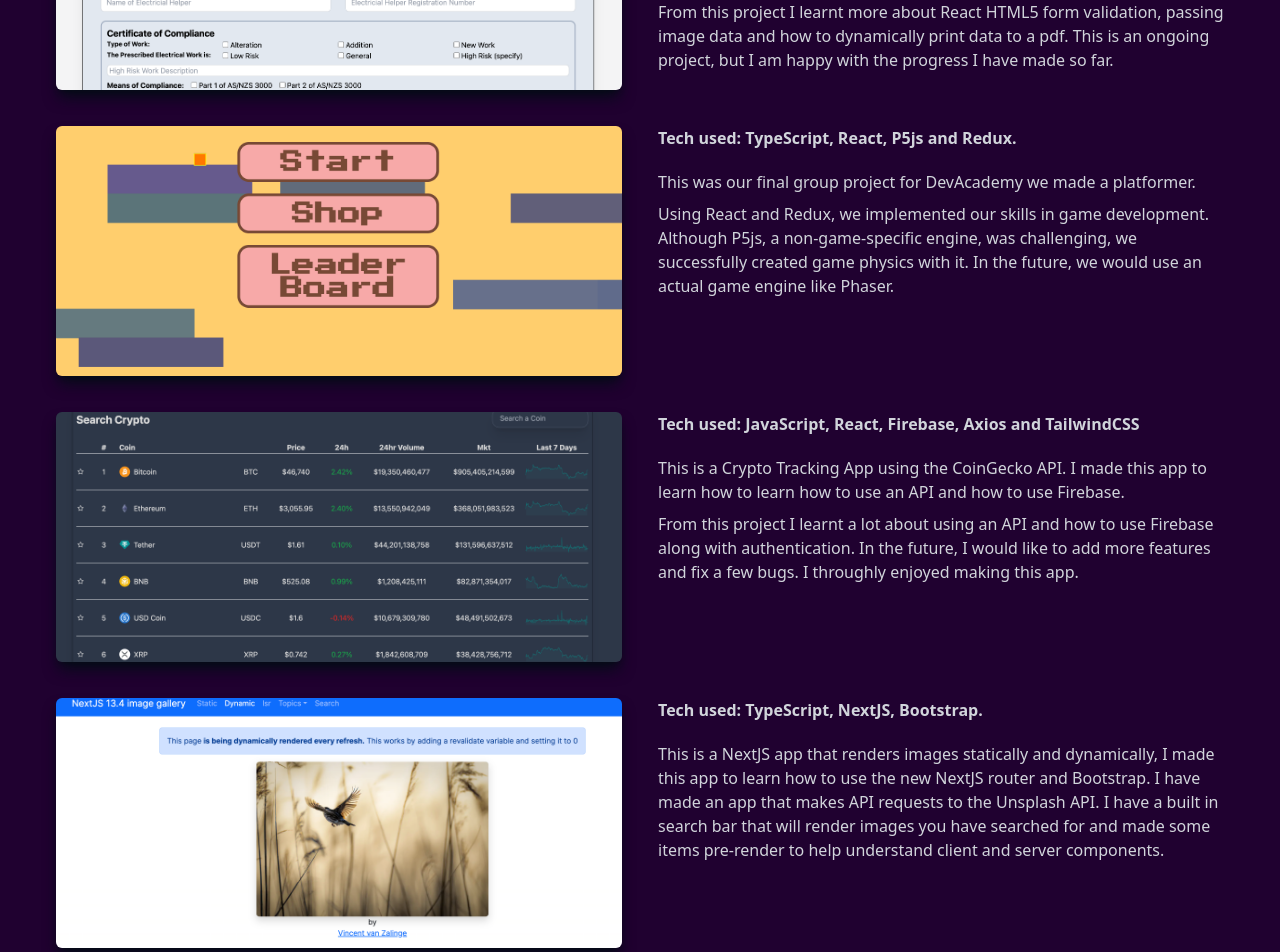
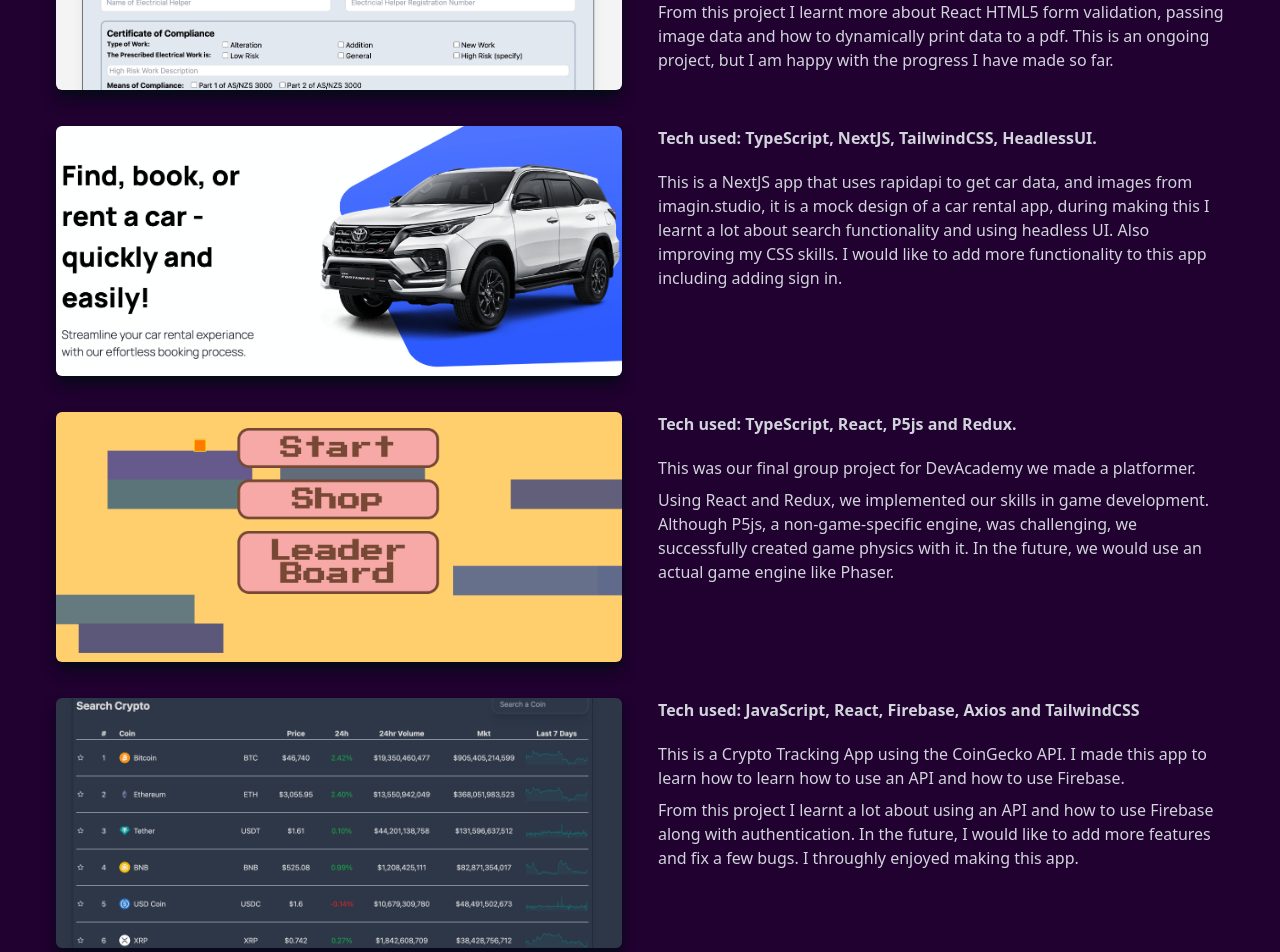
Before and after one commit to pulsarbeam/personal-website, a React (Vite) app: page / in a window 1280 px wide. Shown: the part 2720-3672 px from the top of the page. Built offline with nearby package versions, Linux system fonts and the light colour scheme.

Commit message:
added project

```diff
--- a/src/components/Work.tsx
+++ b/src/components/Work.tsx
@@ -1,6 +1,6 @@
 import { Element } from 'react-scroll'
 import squishy from '../assets/squishy.png'
-import nextjs from '../assets/nextjs.png'
+import carhub from '../assets/carhub.png'
 import cryptogoat from '../assets/cryptogoat.png'
 import electric from '../assets/electric.png'
 
@@ -63,6 +63,46 @@ const Work = () => {
                 progress I have made so far.
               </p>
             </div>
+
+            <div
+              style={{ backgroundImage: `url(${carhub})` }}
+              className="shadow-lg shadow-[#040c16] group container rounded-md flex justify-center items-center mx-auto content-div"
+            >
+              <div className="opacity-0 group-hover:opacity-80">
+                <p className="text-2xl font-bold text-white tracking-wider text-center px-4">
+                  CarHub NextJs 13
+                </p>
+                <div className="pt-8 text-center">
+                  <a
+                    target="_blank"
+                    href="https://github.com/pulsarbeam/carjam"
+                  >
+                    <button className="text-center rounded-lg px-4 py-3 m-2 bg-white text-gray-700 font-bold text-lg">
+                      Code
+                    </button>
+                  </a>
+                  <a target="_blank" href="https://carjam.vercel.app/">
+                    <button className="text-center rounded-lg px-4 py-3 m-2 bg-white text-gray-700 font-bold text-lg">
+                      Demo
+                    </button>
+                  </a>
+                </div>
+              </div>
+            </div>
+            <div>
+              <p className="text-left font-bold mb-5">
+                Tech used: TypeScript, NextJS, TailwindCSS, HeadlessUI.
+              </p>
+              <p className="text-left mb-2">
+                This is a NextJS app that uses rapidapi to get car data, and
+                images from imagin.studio, it is a mock design of a car rental
+                app, during making this I learnt a lot about search
+                functionality and using headless UI. Also improving my CSS
+                skills. I would like to add more functionality to this app
+                including adding sign in.
+              </p>
+            </div>
+
             <div
               style={{ backgroundImage: `url(${squishy})` }}
               className="shadow-lg shadow-[#040c16] group container rounded-md flex justify-center items-center mx-auto content-div"
@@ -141,48 +181,6 @@ const Work = () => {
               </p>
               <p className="text-left"></p>
             </div>
-
-            <div
-              style={{ backgroundImage: `url(${nextjs})` }}
-              className="shadow-lg shadow-[#040c16] group container rounded-md flex justify-center items-center mx-auto content-div"
-            >
-              <div className="opacity-0 group-hover:opacity-80">
-                <p className="text-2xl font-bold text-white tracking-wider text-center px-4">
-                  NextJS 13.4 Image Gallery
-                </p>
-                <div className="pt-8 text-center">
-                  <a
-                    target="_blank"
-                    href="https://github.com/pulsarbeam/NextJS-image"
-                  >
-                    <button className="text-center rounded-lg px-4 py-3 m-2 bg-white text-gray-700 font-bold text-lg">
-                      Code
-                    </button>
-                  </a>
-                  <a
-                    target="_blank"
-                    href="https://next-js-image-flax.vercel.app/"
-                  >
-                    <button className="text-center rounded-lg px-4 py-3 m-2 bg-white text-gray-700 font-bold text-lg">
-                      Demo
-                    </button>
-                  </a>
-                </div>
-              </div>
-            </div>
-            <div>
-              <p className="text-left font-bold mb-5">
-                Tech used: TypeScript, NextJS, Bootstrap.
-              </p>
-              <p className="text-left mb-2">
-                This is a NextJS app that renders images statically and
-                dynamically, I made this app to learn how to use the new NextJS
-                router and Bootstrap. I have made an app that makes API requests
-                to the Unsplash API. I have a built in search bar that will
-                render images you have searched for and made some items
-                pre-render to help understand client and server components.
-              </p>
-            </div>
           </div>
         </div>
       </div>
```
Also changed, not shown: src/assets/carhub.png (added).
